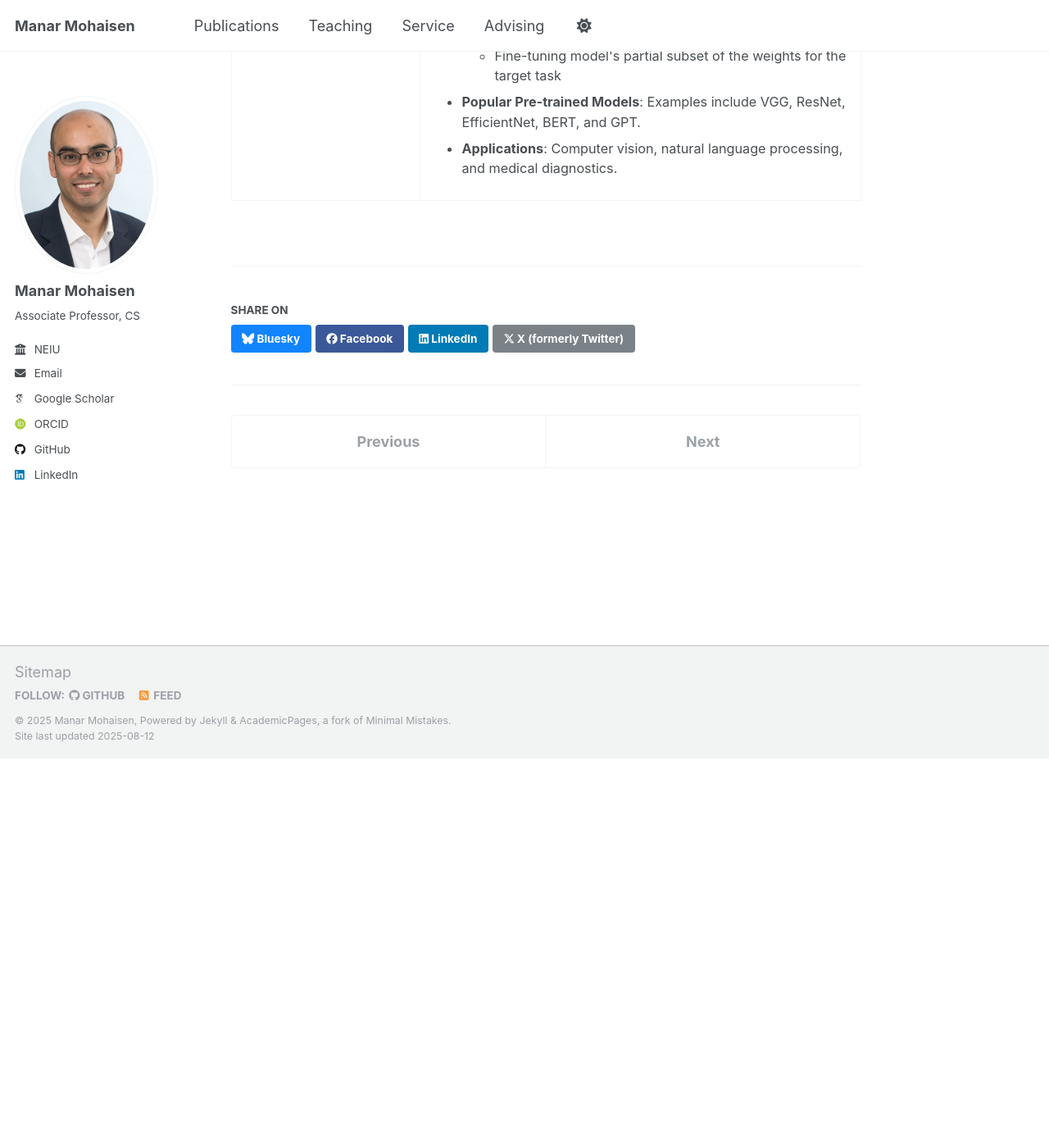
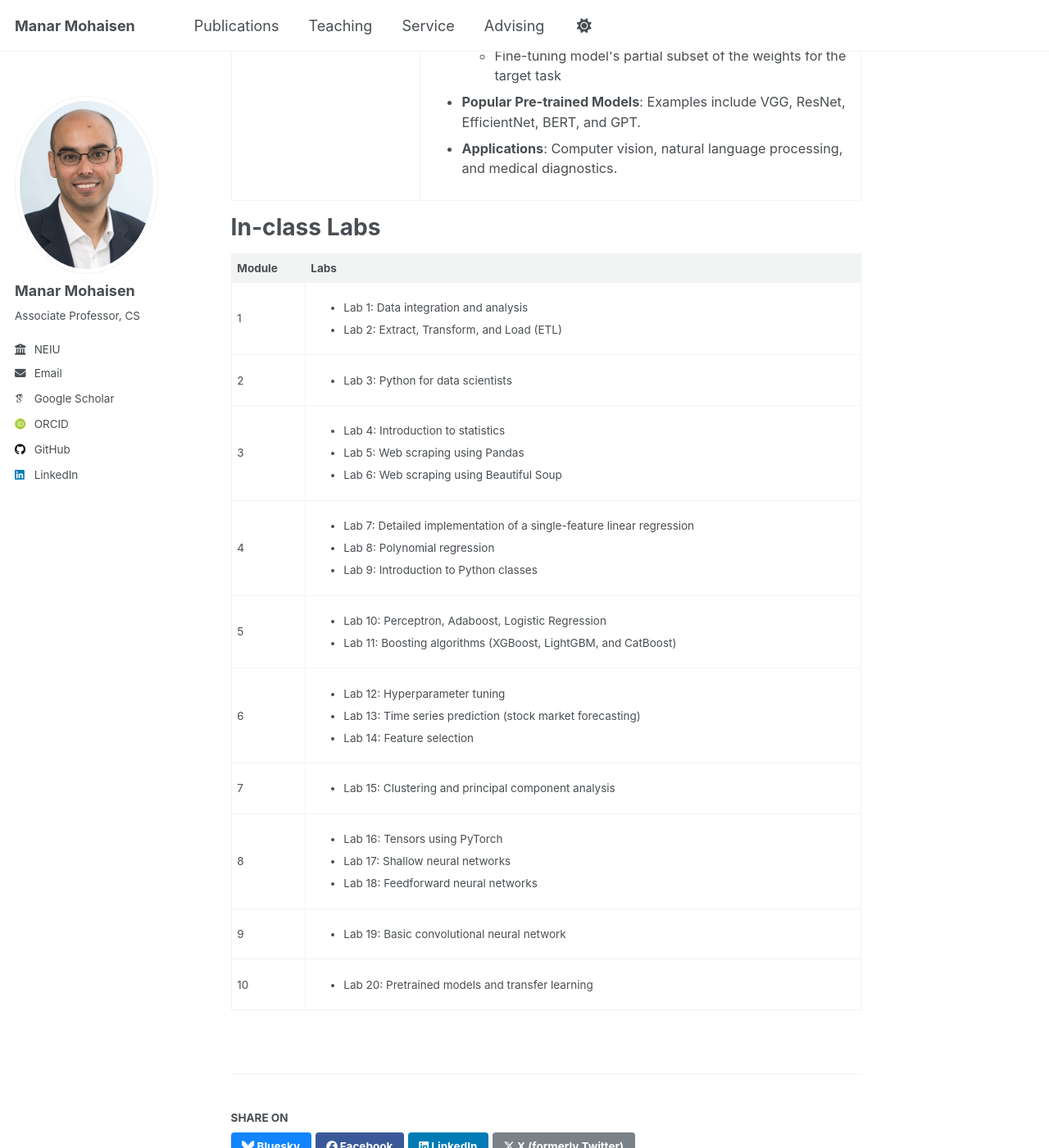
Before and after one commit to manarmohaisen/manarmohaisen.github.io, a Jekyll site: the page built from _teaching/comp479.md, in a window 1280 px wide and 1400 px high, scrolled down 4614 px. Shown: the whole window at 82% size. Built offline with Jekyll 4.4.1, drawn with Linux system fonts in a browser that asks for light colours; some web fonts are replaced; a script that is not in the unit is left out; before the commit the page ends 5539 px from its top, so only the background shows below that.

Commit message:
Update comp479.md

```diff
--- a/_teaching/comp479.md
+++ b/_teaching/comp479.md
@@ -186,3 +186,108 @@ Lectures
     </tr>
   </tbody>
 </table>
+
+In-class Labs
+======
+
+
+<table class="syllabus-table" aria-label="Course labs by module">
+  <thead>
+    <tr>
+      <th>Module</th>
+      <th>Labs</th>
+    </tr>
+  </thead>
+  <tbody>
+    <tr>
+      <td class="syllabus-module">1</td>
+      <td>
+        <ul class="labs-list">
+          <li>Lab 1: Data integration and analysis</li>
+          <li>Lab 2: Extract, Transform, and Load (ETL)</li>
+        </ul>
+      </td>
+    </tr>
+    <tr>
+      <td class="syllabus-module">2</td>
+      <td>
+        <ul class="labs-list">
+          <li>Lab 3: Python for data scientists</li>
+        </ul>
+      </td>
+    </tr>
+    <tr>
+      <td class="syllabus-module">3</td>
+      <td>
+        <ul class="labs-list">
+          <li>Lab 4: Introduction to statistics</li>
+          <li>Lab 5: Web scraping using Pandas</li>
+          <li>Lab 6: Web scraping using Beautiful Soup</li>
+        </ul>
+      </td>
+    </tr>
+    <tr>
+      <td class="syllabus-module">4</td>
+      <td>
+        <ul class="labs-list">
+          <li>Lab 7: Detailed implementation of a single-feature linear regression</li>
+          <li>Lab 8: Polynomial regression</li>
+          <li>Lab 9: Introduction to Python classes</li>
+        </ul>
+      </td>
+    </tr>
+    <tr>
+      <td class="syllabus-module">5</td>
+      <td>
+        <ul class="labs-list">
+          <li>Lab 10: Perceptron, Adaboost, Logistic Regression</li>
+          <li>Lab 11: Boosting algorithms (XGBoost, LightGBM, and CatBoost)</li>
+        </ul>
+      </td>
+    </tr>
+    <tr>
+      <td class="syllabus-module">6</td>
+      <td>
+        <ul class="labs-list">
+          <li>Lab 12: Hyperparameter tuning</li>
+          <li>Lab 13: Time series prediction (stock market forecasting)</li>
+          <li>Lab 14: Feature selection</li>
+        </ul>
+      </td>
+    </tr>
+    <tr>
+      <td class="syllabus-module">7</td>
+      <td>
+        <ul class="labs-list">
+          <li>Lab 15: Clustering and principal component analysis</li>
+        </ul>
+      </td>
+    </tr>
+    <tr>
+      <td class="syllabus-module">8</td>
+      <td>
+        <ul class="labs-list">
+          <li>Lab 16: Tensors using PyTorch</li>
+          <li>Lab 17: Shallow neural networks</li>
+          <li>Lab 18: Feedforward neural networks</li>
+        </ul>
+      </td>
+    </tr>
+    <tr>
+      <td class="syllabus-module">9</td>
+      <td>
+        <ul class="labs-list">
+          <li>Lab 19: Basic convolutional neural network</li>
+        </ul>
+      </td>
+    </tr>
+    <tr>
+      <td class="syllabus-module">10</td>
+      <td>
+        <ul class="labs-list">
+          <li>Lab 20: Pretrained models and transfer learning</li>
+        </ul>
+      </td>
+    </tr>
+  </tbody>
+</table>
```
